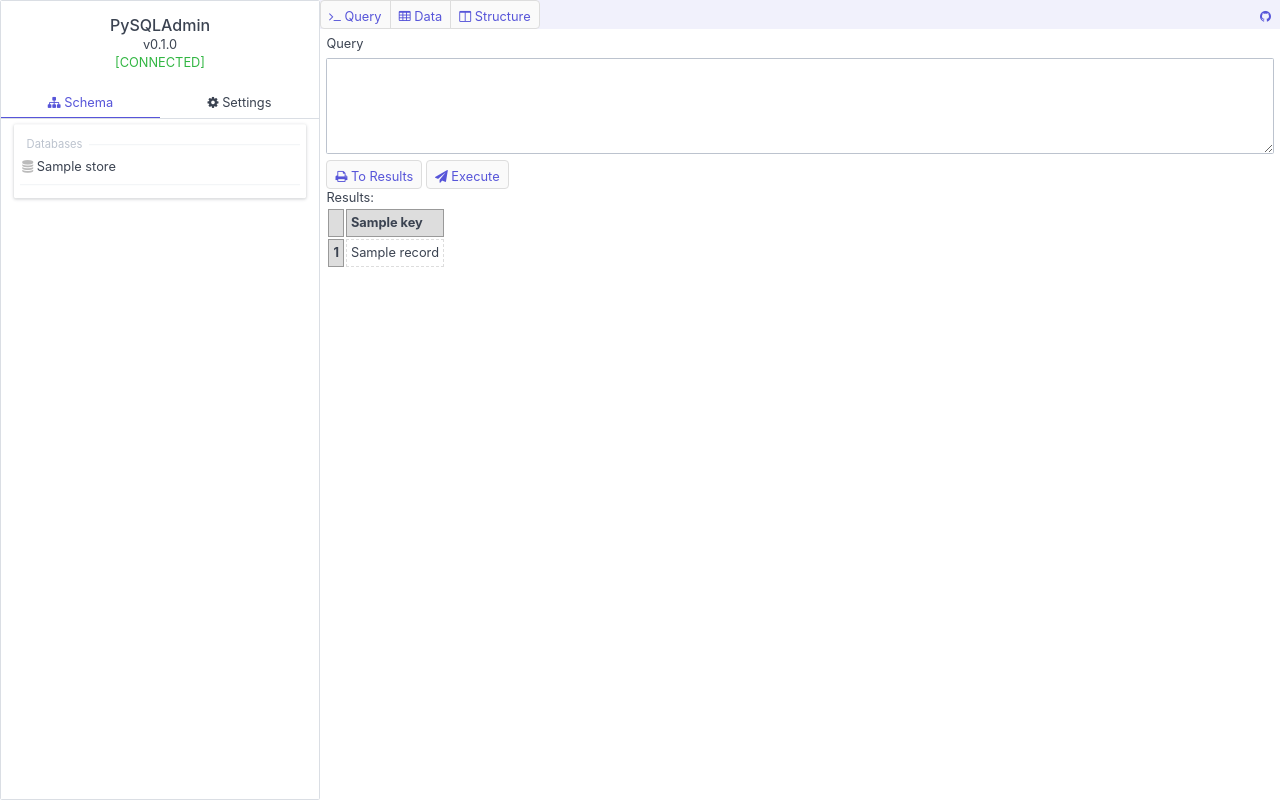
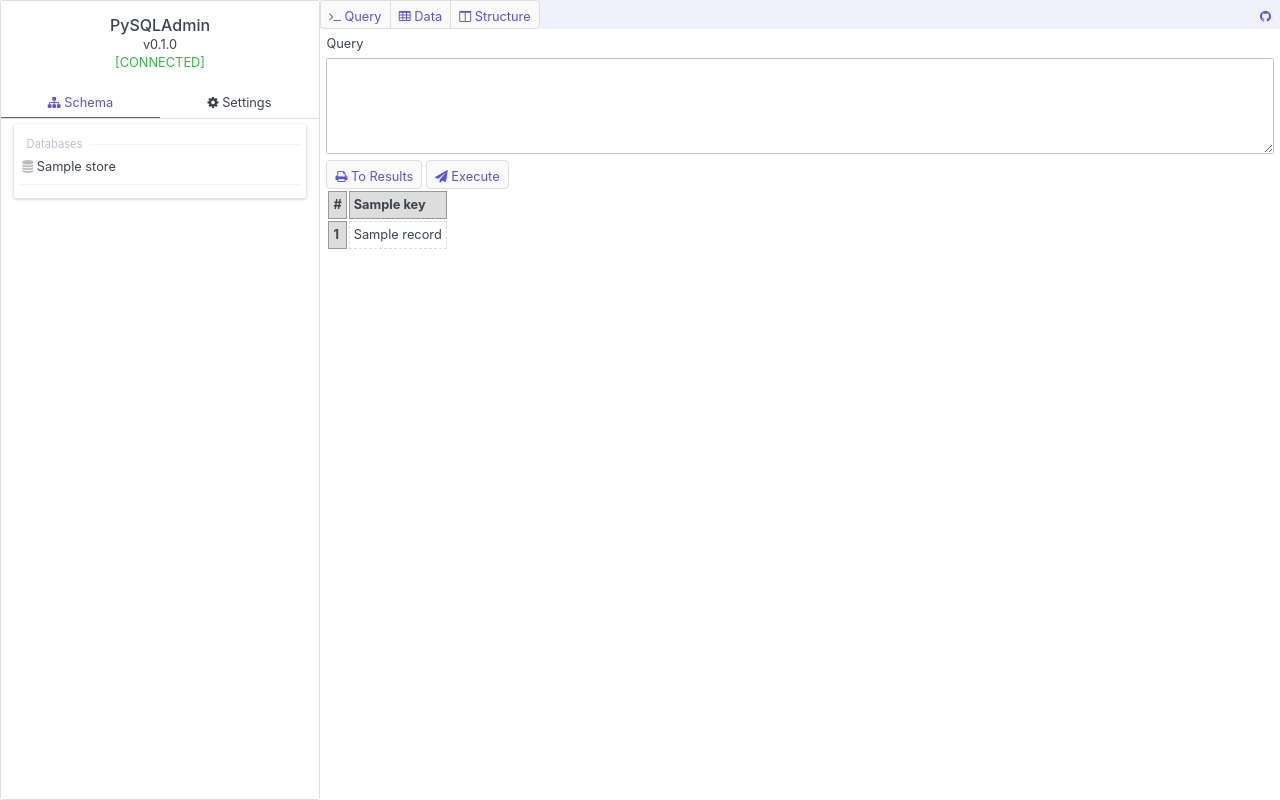
Before and after one commit to legendary-jld/pysqladmin, a Flask app: template templates/query.html in a window 1280 px wide. Run offline with Flask 2, Linux system fonts and the light colour scheme; the visitor is signed in with stand-in values (Sample User, id 1); tables that the repository leaves empty hold one stand-in row (values such as "Sample post"); the template is opened without the code that fills it: most values are stand-ins (such as "Sample title", 1, 10 or a date in 2020); some libraries are stand-ins or nearby versions.

Commit message:
Execute fix

```diff
--- a/mysql_handler.py
+++ b/mysql_handler.py
@@ -147,7 +147,10 @@ class database:
             return None
         self.last_query["query-completed"] = datetime.datetime.utcnow()
 
-        column_names = [column[0].lower() for column in sqlCursor.description]
+        if sqlCursor.description:
+            column_names = [column[0].lower() for column in sqlCursor.description]
+        else:
+            column_names = []
         if single_line:
             data = sqlCursor.fetchone()
             if data:
--- a/templates/query.html
+++ b/templates/query.html
@@ -40,16 +40,15 @@ table.results-output {
         {% if query['error'] -%}
         <div class="text-danger">{{query['error']}}</div>
         {% endif -%}
-        <div><small class="text-muted">METRICS: {{query['execution-time']}} seconds {% if query_results %}| {{query_results | length}} records {% endif %}</small></div>
+        <div><small class="text-muted">METRICS: {{query['execution-time']}} seconds {% if query_results %}| {{query_results | length}} record(s) {% endif %}</small></div>
       {% endif -%}
       {% if query_results -%}
-        <div>Results:</div>
         <table class="results-output">
           {% for record in query_results -%}
             {% if loop.first -%}
             <thead>
               <tr>
-              <th></th>
+              <th>#</th>
               {% for key in record -%}
               <th>{{key}}</th>
               {% endfor -%}
```
